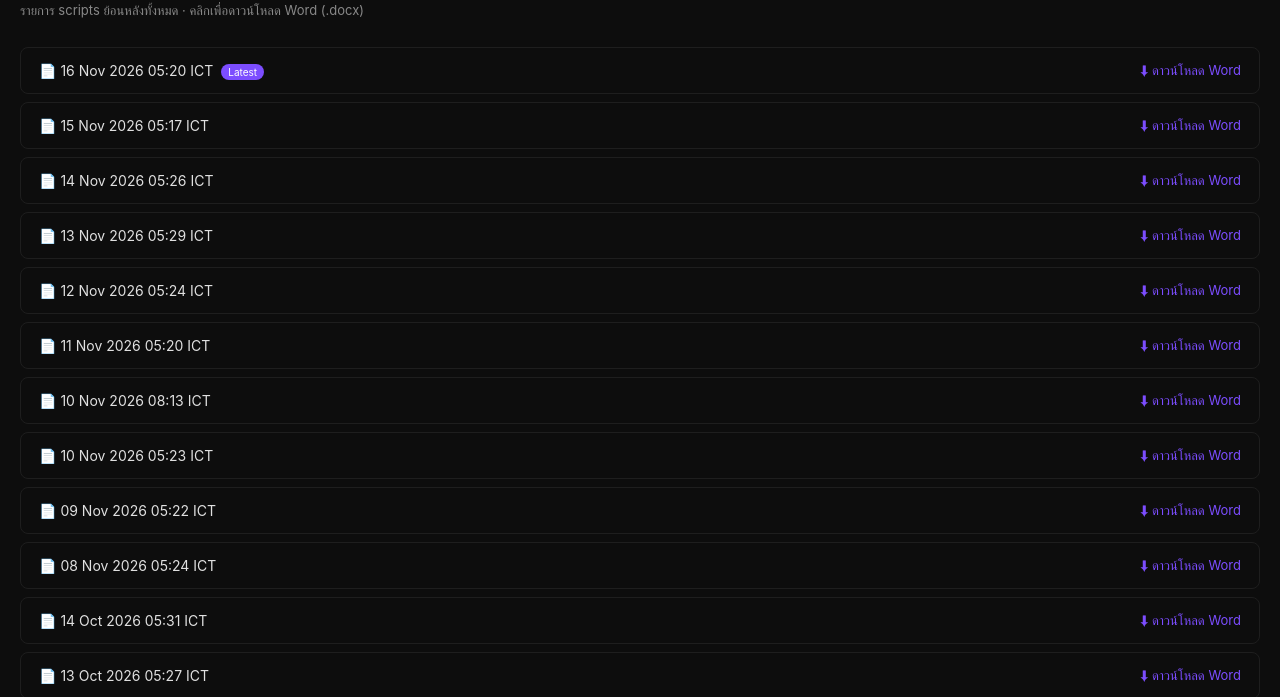
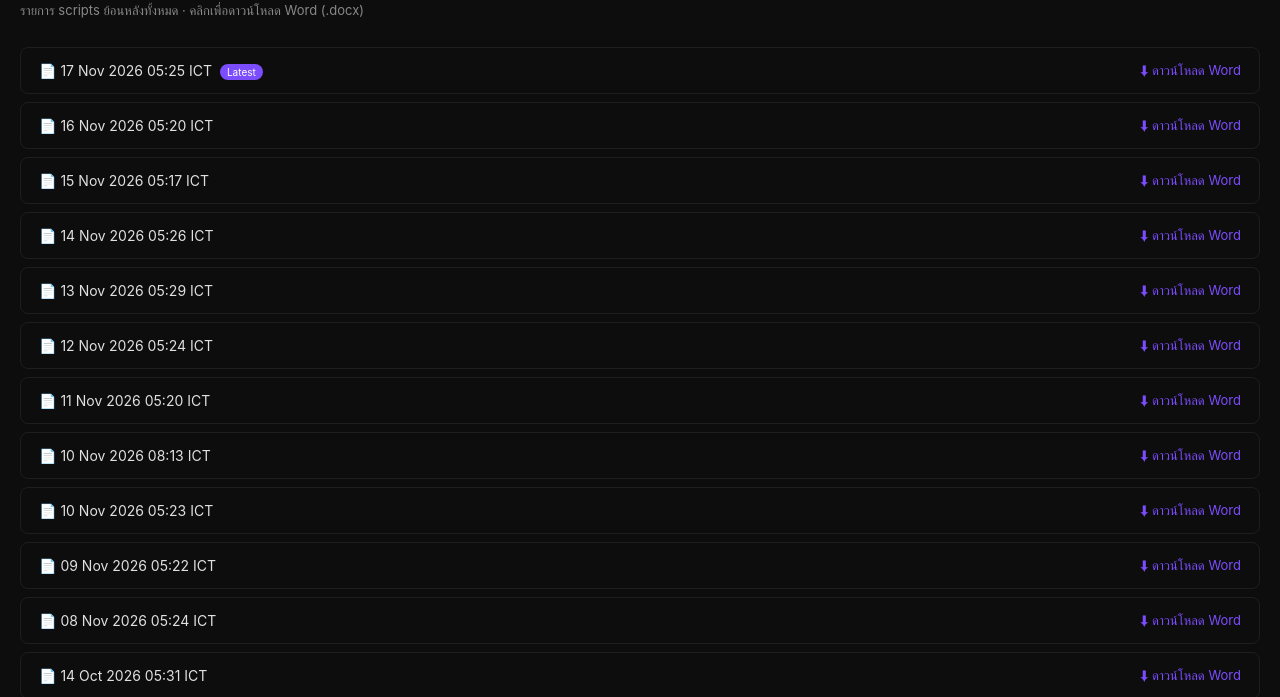
Before and after one commit to nathatayaapi-creator/farming-report, a plain HTML site: page scripts/index.html in a window 1280 px wide. Shown: the part 104-801 px from the top of the page. Drawn offline with Linux system fonts and the light colour scheme.

Commit message:
Rebuild scripts index 17 Nov 2026 05:25 ICT

```diff
--- a/scripts/index.html
+++ b/scripts/index.html
@@ -23,7 +23,8 @@
 <a class="back" href="https://farming-report.pages.dev/">← Report ล่าสุด</a>
 <h1>✍️ TikTok Scripts Archive</h1>
 <p class="sub">รายการ scripts ย้อนหลังทั้งหมด · คลิกเพื่อดาวน์โหลด Word (.docx)</p>
-<a class="row" href="https://farming-report.pages.dev/scripts/scripts_20261116_052014.docx" download="scripts_20261116_052014.docx"><span class="label">📄 16 Nov 2026  05:20 ICT<span style="background:#7c4dff;color:#fff;font-size:10px;padding:2px 7px;border-radius:10px;margin-left:8px">Latest</span></span><span class="dl">⬇ ดาวน์โหลด Word</span></a>
+<a class="row" href="https://farming-report.pages.dev/scripts/scripts_20261117_052550.docx" download="scripts_20261117_052550.docx"><span class="label">📄 17 Nov 2026  05:25 ICT<span style="background:#7c4dff;color:#fff;font-size:10px;padding:2px 7px;border-radius:10px;margin-left:8px">Latest</span></span><span class="dl">⬇ ดาวน์โหลด Word</span></a>
+<a class="row" href="https://farming-report.pages.dev/scripts/scripts_20261116_052014.docx" download="scripts_20261116_052014.docx"><span class="label">📄 16 Nov 2026  05:20 ICT</span><span class="dl">⬇ ดาวน์โหลด Word</span></a>
 <a class="row" href="https://farming-report.pages.dev/scripts/scripts_20261115_051744.docx" download="scripts_20261115_051744.docx"><span class="label">📄 15 Nov 2026  05:17 ICT</span><span class="dl">⬇ ดาวน์โหลด Word</span></a>
 <a class="row" href="https://farming-report.pages.dev/scripts/scripts_20261114_052641.docx" download="scripts_20261114_052641.docx"><span class="label">📄 14 Nov 2026  05:26 ICT</span><span class="dl">⬇ ดาวน์โหลด Word</span></a>
 <a class="row" href="https://farming-report.pages.dev/scripts/scripts_20261113_052921.docx" download="scripts_20261113_052921.docx"><span class="label">📄 13 Nov 2026  05:29 ICT</span><span class="dl">⬇ ดาวน์โหลด Word</span></a>
```
